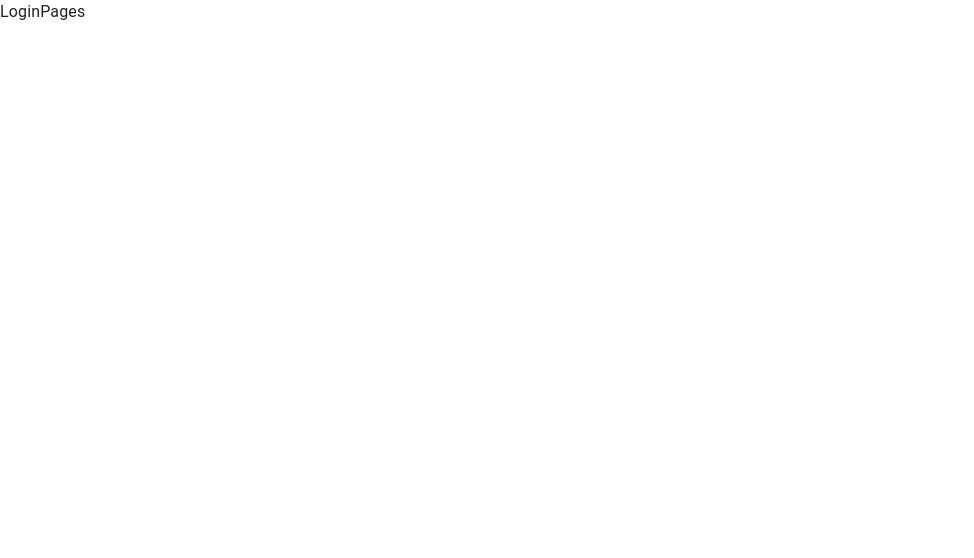
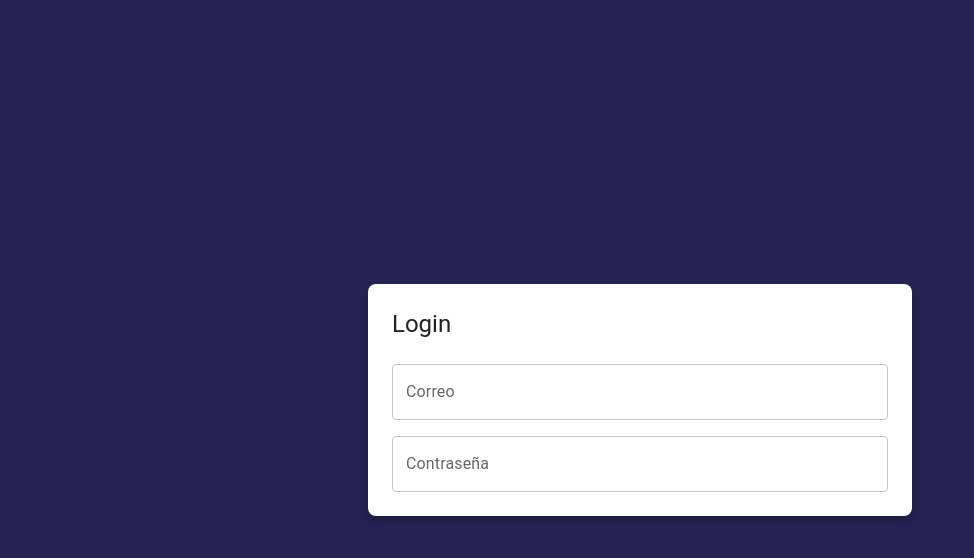
Before and after one commit to SoyDoryam/08-journal-app, a React (Vite) app: page /auth/Login in a window 1280 px wide. Shown: the top 558 px of the page, without its empty margins (0-974 px from the left). Built offline with nearby package versions, Linux system fonts and the light colour scheme.

Commit message:
LoginPage - Diseño sin Layout

```diff
--- a/src/auth/pages/LoginPages.jsx
+++ b/src/auth/pages/LoginPages.jsx
@@ -1,3 +1,47 @@
+import { Grid, TextField, Typography } from "@mui/material";
+
 export const LoginPages = () => {
-  return <div>LoginPages</div>;
+  return (
+    <Grid
+      container
+      spacing={0}
+      direction="column"
+      alignItems="center"
+      justifyContent="center"
+      sx={{ minHeight: "100vh", backgroundColor: "primary.main", padding: 4 }}
+    >
+      <Grid
+        item
+        className="box-shadow"
+        xs={3}
+        sx={{ backgroundColor: "white", padding: 3, borderRadius: 2 }}
+      >
+        <Typography variant="h5" sx={{ mb: 1 }}>
+          Login
+        </Typography>
+
+        <form>
+          <Grid container>
+            <Grid item xs={12} sx={{ mt: 2 }}>
+              <TextField
+                label="Correo"
+                type="email"
+                placeholder="correo@google.com"
+                fullWidth
+              />
+            </Grid>
+
+            <Grid item xs={12} sx={{ mt: 2 }}>
+              <TextField
+                label="Contraseña"
+                type="password"
+                placeholder="contraseña"
+                fullWidth
+              />
+            </Grid>
+          </Grid>
+        </form>
+      </Grid>
+    </Grid>
+  );
 };
--- a/src/journal/pages/JournalPage.jsx
+++ b/src/journal/pages/JournalPage.jsx
@@ -1,10 +1,9 @@
 import { Typography } from "@mui/material";
-import MailOutlineIcon from "@mui/icons-material/MailOutline";
+
 export const JournalPage = () => {
   return (
     <>
       <Typography variant="h1">JournalPage</Typography>
-      <MailOutlineIcon />
     </>
   );
 };
--- a/src/style.css
+++ b/src/style.css
@@ -0,0 +1,3 @@
+.box-shadow{
+    box-shadow: 0 5px 5px rgba(0, 0, 0, 0.2)
+}
```
Also changed, not shown: package.json (+4 -4 lines), 1 other file (tests, documents, lock files or other folders).
